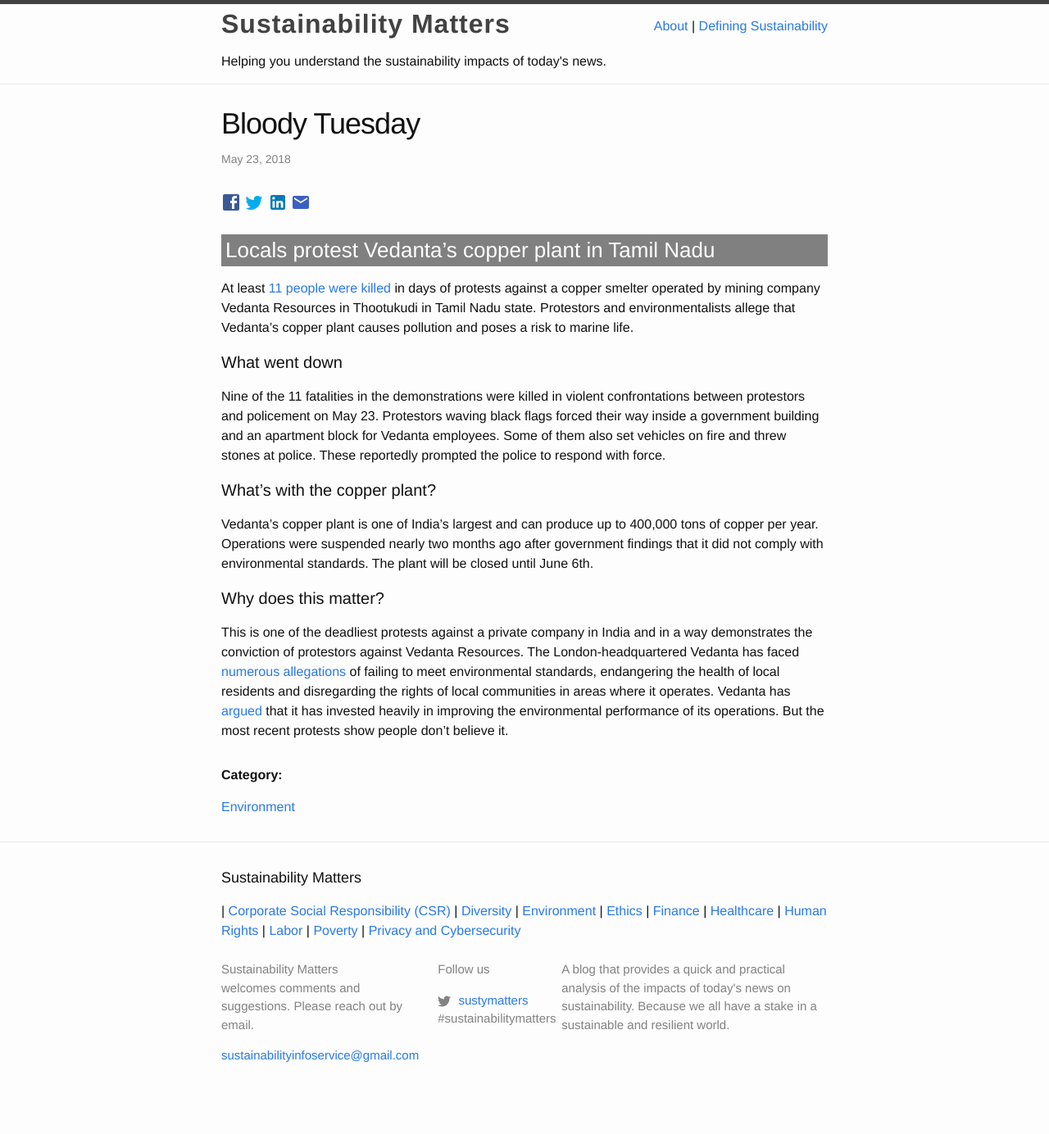
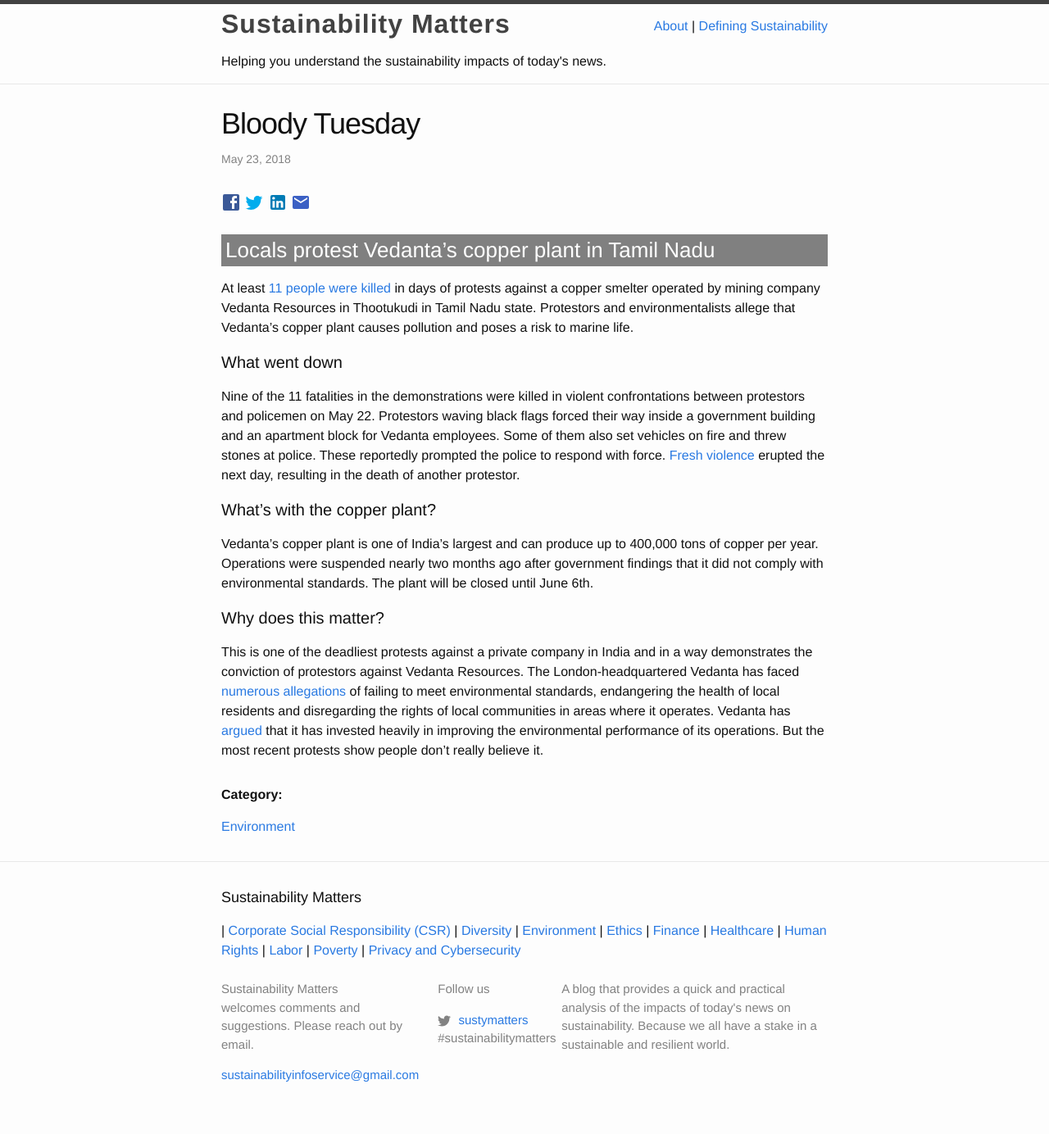
Before and after one commit to Sparkleleuk/Sustainability_Matters, a Jekyll site: the page built from _posts/2018-05-23-vedanta.markdown, in a window 1280 px wide. Shown: the whole page at 82% size. Built offline with Jekyll 4.4.1, drawn with Linux system fonts in a browser that asks for light colours; before the commit the page ends 1360 px from its top, so only the background shows below that.

Commit message:
fix post

```diff
--- a/_posts/2018-05-23-vedanta.markdown
+++ b/_posts/2018-05-23-vedanta.markdown
@@ -11,7 +11,7 @@ At least <a href="https://www.reuters.com/article/us-vedanta-smelter-violence/at
 
 #### What went down
 
-Nine of the 11 fatalities in the demonstrations were killed in violent confrontations between protestors and policement on May 23. Protestors waving black flags forced their way inside a government building and an apartment block for Vedanta employees. Some of them also set vehicles on fire and threw stones at police. These reportedly prompted the police to respond with force.
+Nine of the 11 fatalities in the demonstrations were killed in violent confrontations between protestors and policemen on May 22. Protestors waving black flags forced their way inside a government building and an apartment block for Vedanta employees. Some of them also set vehicles on fire and threw stones at police. These reportedly prompted the police to respond with force. <a href="https://www.reuters.com/article/us-vedanta-protests/india-court-halts-expansion-of-vedantas-copper-smelter-after-protest-killings-idUSKCN1IO0GC" target="_blank">Fresh violence</a> erupted the next day, resulting in the death of another protestor.
 
 #### What's with the copper plant?
 
@@ -19,4 +19,4 @@ Vedanta's copper plant is one of India's largest and can produce up to 400,000 t
 
 #### Why does this matter?
 
-This is one of the deadliest protests against a private company in India and in a way demonstrates the conviction of protestors against Vedanta Resources. The London-headquartered Vedanta has faced <a href="http://www.minesandcommunities.org/article.php?a=13602" target="_blank">numerous allegations</a> of failing to meet environmental standards, endangering the health of local residents and disregarding the rights of local communities in areas where it operates. Vedanta has <a href="https://scroll.in/article/808828/human-rights-and-environment-are-our-priority-vedanta-reacts-to-london-lit-fest-controversy" target="_blank">argued</a> that it has invested heavily in improving the environmental performance of its operations. But the most recent protests show people don't believe it.
+This is one of the deadliest protests against a private company in India and in a way demonstrates the conviction of protestors against Vedanta Resources. The London-headquartered Vedanta has faced <a href="http://www.minesandcommunities.org/article.php?a=13602" target="_blank">numerous allegations</a> of failing to meet environmental standards, endangering the health of local residents and disregarding the rights of local communities in areas where it operates. Vedanta has <a href="https://scroll.in/article/808828/human-rights-and-environment-are-our-priority-vedanta-reacts-to-london-lit-fest-controversy" target="_blank">argued</a> that it has invested heavily in improving the environmental performance of its operations. But the most recent protests show people don't really believe it.
```
